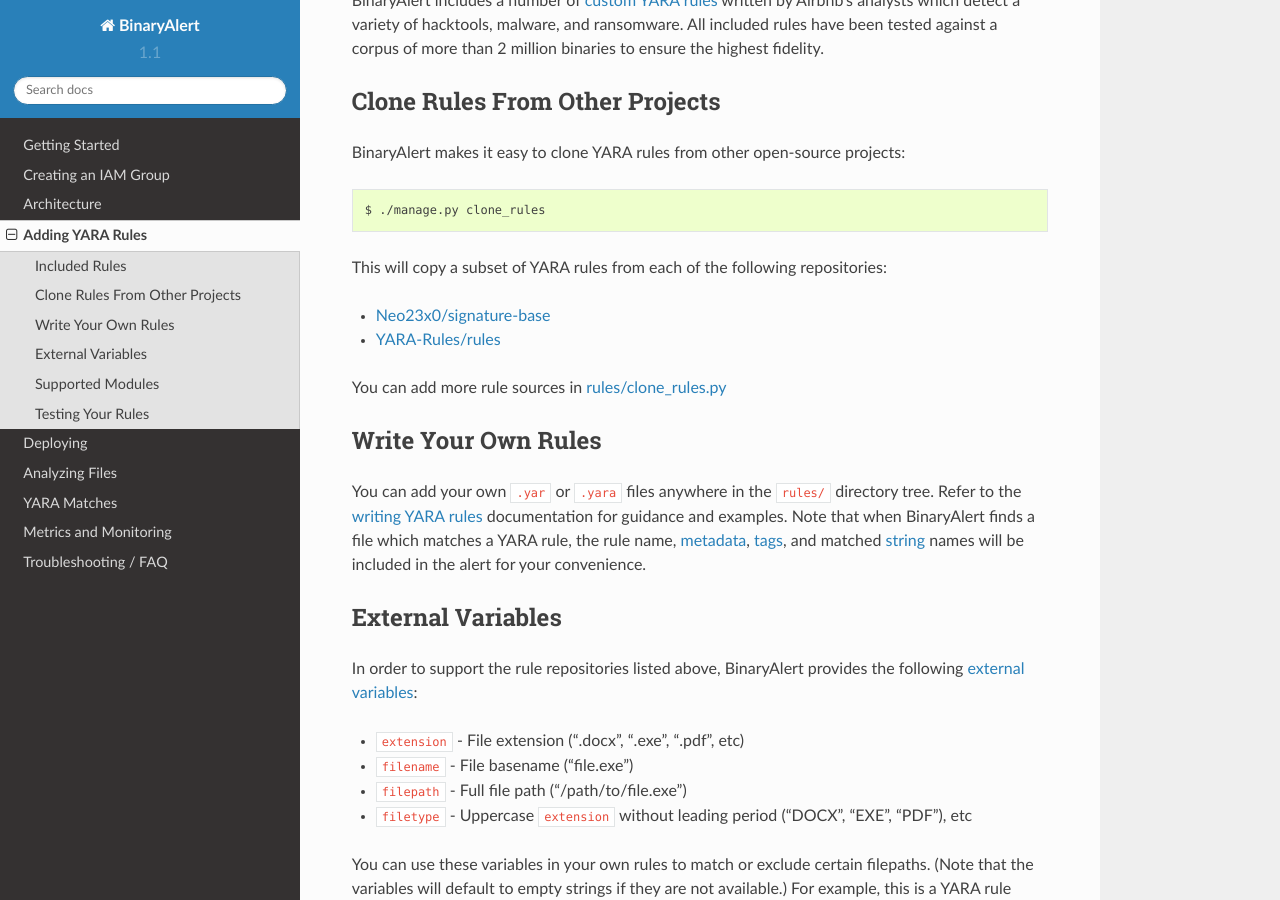
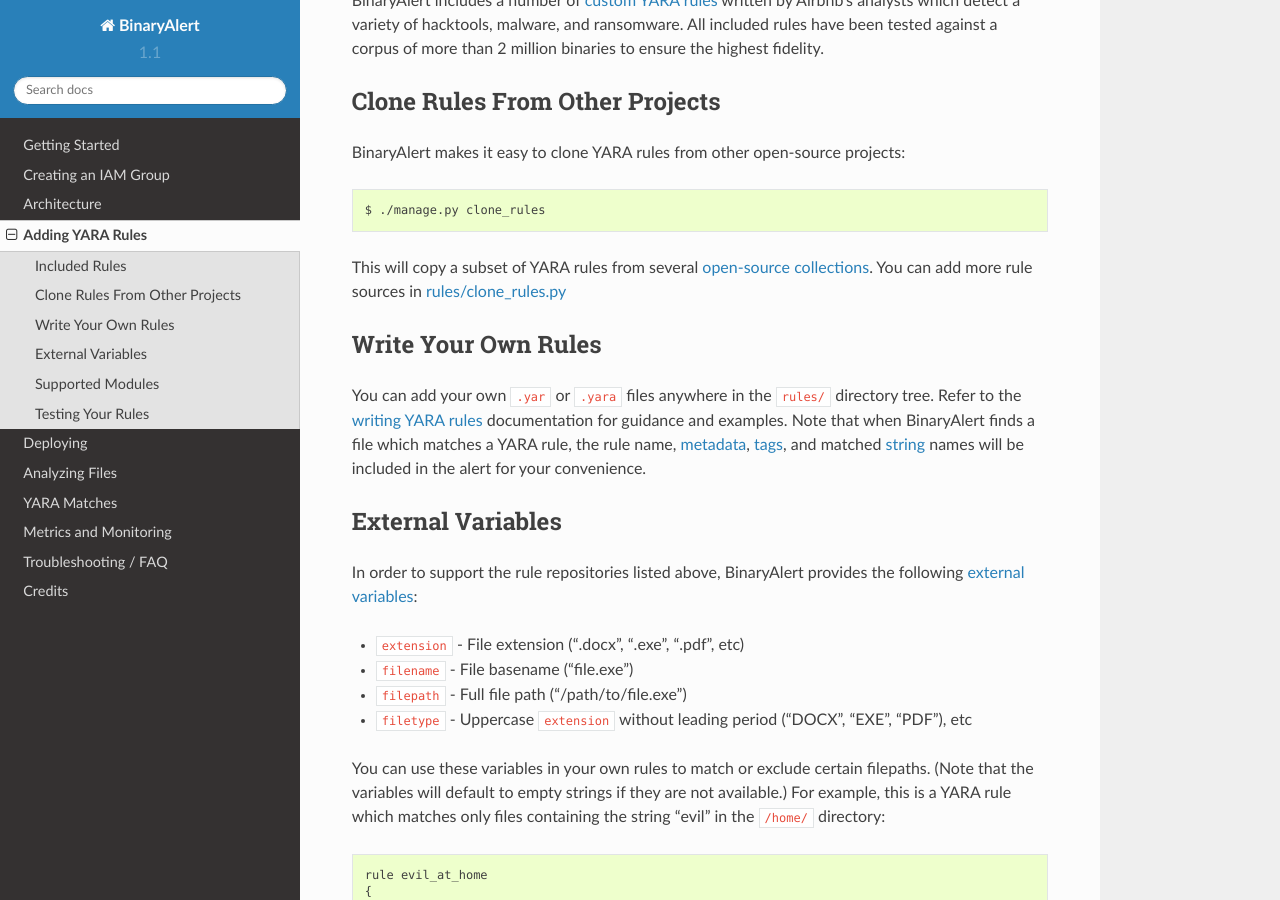
Before and after one commit to airbnb/binaryalert, a Sphinx documentation site: the page built from docs/source/adding-yara-rules.rst, in a window 1280 px wide and 900 px high, scrolled down 323 px. Built offline with Sphinx 7.4.7 and the Read the Docs theme 2.0.0, drawn with Linux system fonts in a browser that asks for light colours.

Commit message:
Add a credits page

```diff
--- a/docs/source/adding-yara-rules.rst
+++ b/docs/source/adding-yara-rules.rst
@@ -16,11 +18,7 @@
 
   $ ./manage.py clone_rules
 
-This will copy a subset of YARA rules from each of the following repositories:
-
-* `Neo23x0/signature-base <https://github.com/Neo23x0/signature-base>`_
-* `YARA-Rules/rules <https://github.com/YARA-Rules/rules>`_
-
+This will copy a subset of YARA rules from several :ref:`open-source collections <yara-credits>`.
 You can add more rule sources in `rules/clone_rules.py <https://github.com/airbnb/binaryalert/blob/master/rules/clone_rules.py>`_
 
 
--- a/docs/source/index.rst
+++ b/docs/source/index.rst
@@ -46,3 +46,4 @@
    yara-matches
    metrics-and-monitoring
    troubleshooting-faq
+   credits
```
Also changed, not shown: other parts of docs/source/adding-yara-rules.rst (+2 -0 lines), docs/source/credits.rst (added, +46 -0 lines).
